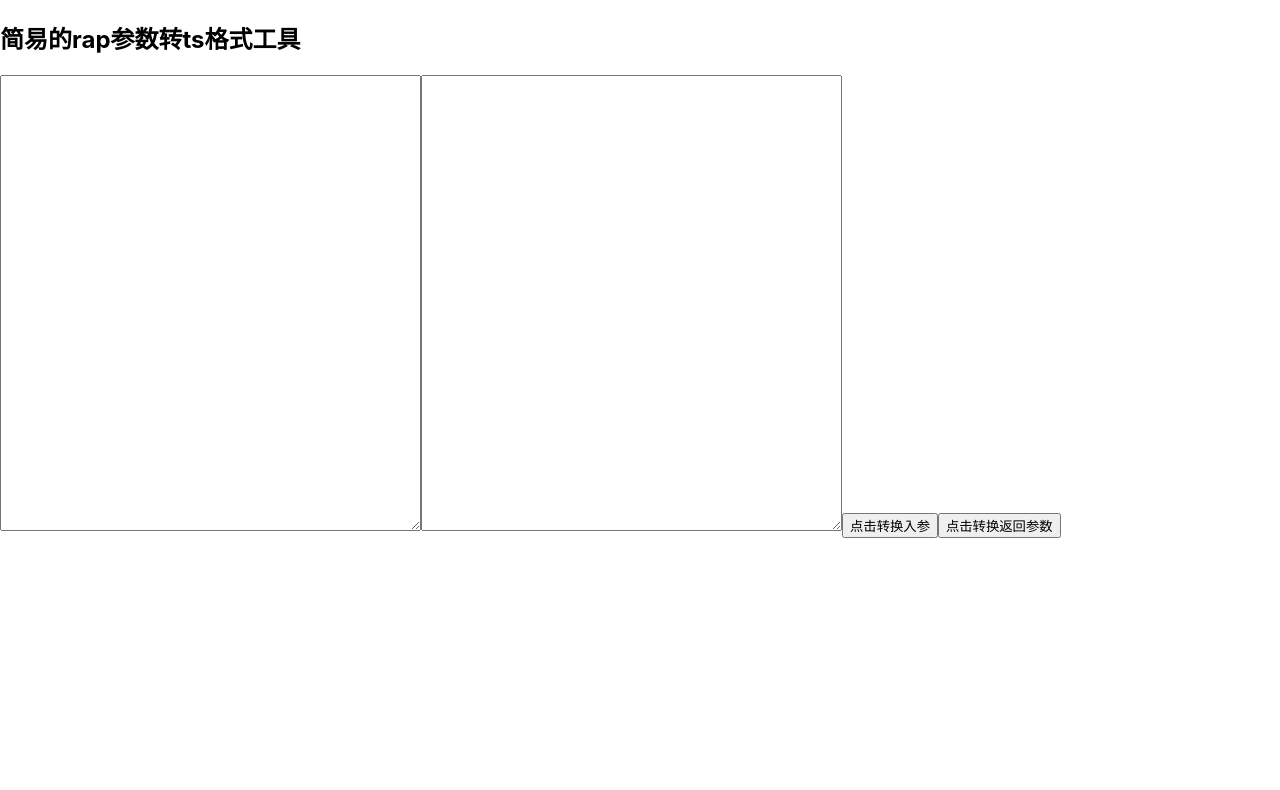
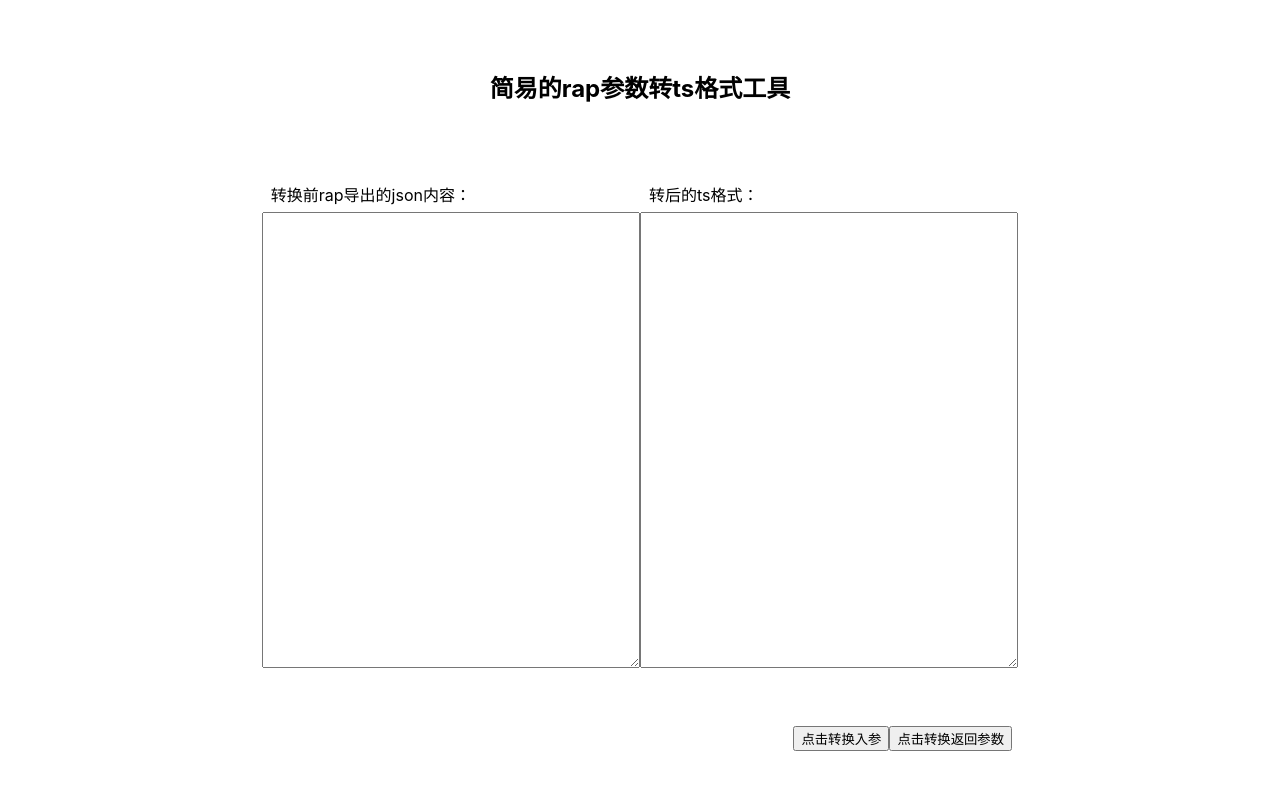
Before and after one commit to JACK-ZHANG-coming/rap-to-ts, a React (Create React App) app: page / in a window 1280 px wide. Shown: the top 790 px of the page. Built offline with nearby package versions, Linux system fonts and the light colour scheme.

Commit message:
更新布局，引入less；

```diff
--- /dev/null
+++ b/craco.config.js
@@ -0,0 +1,17 @@
+const CracoLessPlugin = require('craco-less');
+
+module.exports = {
+  plugins: [{
+    plugin: CracoLessPlugin,
+    options: {
+      lessLoaderOptions: {
+        lessOptions: {
+          modifyVars: {
+            '@primary-color': '#1DA57A'
+          },
+          javascriptEnabled: true,
+        },
+      },
+    },
+  }, ],
+};
--- a/src/App.js
+++ b/src/App.js
@@ -1,4 +1,5 @@
 import React, { useState } from 'react';
+import './App.less';
 
 function App() {
   const [nowString, setNowString] = useState('');
@@ -73,12 +74,22 @@ function App() {
 
   return (
     <>
-      <h2>简易的rap参数转ts格式工具</h2>
-      <div>
-        <textarea rows="30" cols="50" value={nowString} name='value1' onChange={onChange}></textarea>
-        <textarea rows="30" cols="50" value={tsString} name='value2' onChange={onChange2}></textarea>
-        <button type="" onClick={() => { onClick(1) }}>点击转换入参</button>
-        <button type="" onClick={() => { onClick(2) }}>点击转换返回参数</button>
+      <div className="rap-body">
+        <h2>简易的rap参数转ts格式工具</h2>
+        <div className="rap-content">
+          <div className="rap-content-title">
+            <div>&nbsp;&nbsp;转换前rap导出的json内容：</div>
+            <div>&nbsp;&nbsp;转后的ts格式：</div>
+          </div>
+          <div className="rap-content-body">
+            <textarea rows="30" cols="50" value={nowString} name='value1' onChange={onChange}></textarea>
+            <textarea rows="30" cols="50" value={tsString} name='value2' onChange={onChange2}></textarea>
+          </div>
+        </div>
+        <div className="rap-button">
+          <button type="" onClick={() => { onClick(1) }}>点击转换入参</button>
+          <button type="" onClick={() => { onClick(2) }}>点击转换返回参数</button>
+        </div>
       </div>
     </>
   );
--- /dev/null
+++ b/src/App.less
@@ -0,0 +1,48 @@
+.rap-body {
+  display: flex;
+  justify-content: center;
+  align-items: center;
+  flex-wrap: wrap;
+  width: 100vw;
+  height: 100vh;
+  padding: 20px;
+  margin: auto;
+  box-sizing: border-box;
+
+  h2 {
+    width: 100%;
+    text-align: center;
+  }
+
+  .rap-content {
+    display: flex;
+    justify-content: center;
+    flex-wrap: wrap;
+    width: 100%;
+
+    .rap-content-title {
+      width: 61%;
+      display: grid;
+      grid-template-columns: 50% 50%;
+      grid-template-rows: 20px;
+      margin-bottom: 10px;
+    }
+
+    .rap-content-body {
+      width: 100%;
+      display: flex;
+      justify-content: center;
+
+      textarea {
+        width: 30%;
+      }
+    }
+  }
+
+  .rap-button {
+    display: flex;
+    justify-content: flex-end;
+    width: 60%;
+  }
+
+}
```
Also changed, not shown: package.json (+5 -3 lines), src/App.css (deleted, +0 -38 lines), 1 other file (tests, documents, lock files or other folders).
